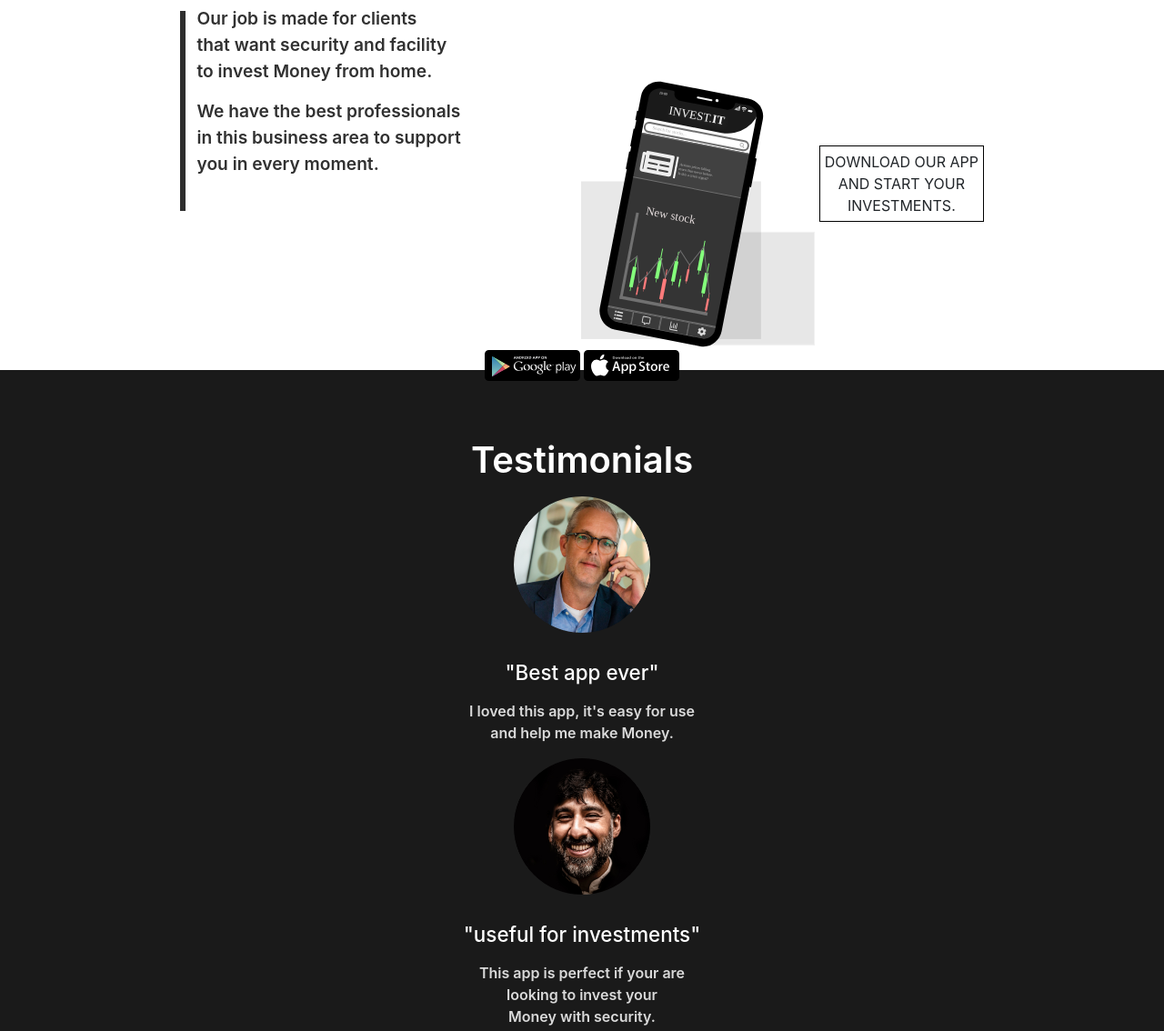
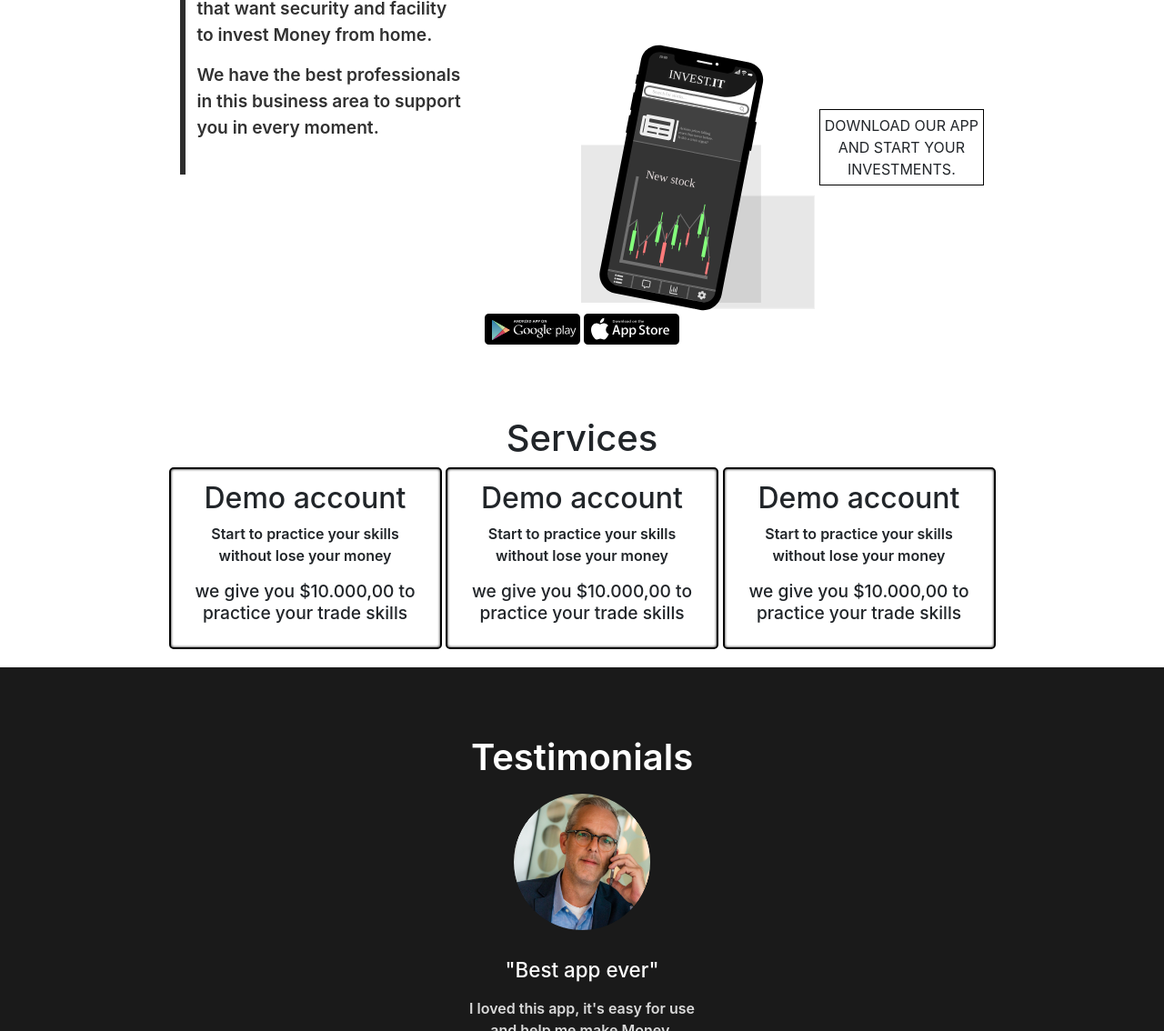
Before and after one commit to Matheuss1/InvestIT, a plain HTML site: page InvestIT/index.html in a window 1280 px wide. Shown: the part 953-2087 px from the top of the page at 91% size. Drawn offline with nearby package versions, Linux system fonts and the light colour scheme.

Commit message:
Add files via upload
Some bug fixes and implementation of services section.

```diff
--- a/InvestIT/index.html
+++ b/InvestIT/index.html
@@ -21,7 +21,7 @@
         <div class="collapse navbar-collapse" id="menu">
             <ul class="navbar-nav ml-auto text-center" data-toggle="collapse">
                 <li class="nav-item active" data-toggle="collapse"data-target=".navbar-collapse.show"><a href="#about" class="nav-link">about</a></li>
-                <li class="nav-item active" data-toggle="collapse"data-target=".navbar-collapse.show"><a href="#about" class="nav-link">services</a></li>
+                <li class="nav-item active" data-toggle="collapse"data-target=".navbar-collapse.show"><a href="#services" class="nav-link">services</a></li>
                 <li class="nav-item active" data-toggle="collapse"data-target=".navbar-collapse.show"><a href="#testimonials" class="nav-link">testimonials</a></li>
                 <li class="nav-item active" data-toggle="collapse"data-target=".navbar-collapse.show"><a href="#contact" class="nav-link">contact</a></li>
             </ul>
@@ -35,7 +35,7 @@
         <div class="apresentation">
             <div class="vertical-line"></div>
             <div class="initial-text">
-                <p class="medium">- Market Stocks <br>
+                <p class="medium">- Market stocks <br>
                     - News feed <br>
                     - Professional tips<br></p>
                 <p class="semibold">An easy way <br>
@@ -75,7 +75,34 @@
 
     <!-- Start Services -->
     <div id="services">
+        <div class="boxes">
 
+            <h1>Services</h1>
+            <div class="box1">
+                <h2>Demo account</h2>
+                <p class="semibold">Start to practice your skills <br>
+                without lose your money
+                </p>
+                <h4 class="medium">
+                    we give you $10.000,00 to practice your trade skills</h4>
+            </div>
+            <div class="box2">
+                <h2>Demo account</h2>
+                <p class="semibold">Start to practice your skills <br>
+                without lose your money
+                </p>
+                <h4 class="medium">
+                    we give you $10.000,00 to practice your trade skills</h4>
+            </div>
+            <div class="box3">
+                <h2>Demo account</h2>
+                <p class="semibold">Start to practice your skills <br>
+                without lose your money
+                </p>
+                <h4 class="medium">
+                    we give you $10.000,00 to practice your trade skills</h4>
+            </div>
+        </div>
     </div>
     <!-- End Services -->
 
@@ -91,7 +118,7 @@
                     and help me make Money.</p>
                 <img src="imgs/aatik-tasneem-138230-unsplash.png">
                 <h1>"useful for investments"</h1>
-                <p class="semibold">This app is perfect if your are <br>
+                <p class="semibold ">This app is perfect if your are <br>
                      looking
                      to invest your<br>
                      Money with security.</p>
--- a/InvestIT/styles.css
+++ b/InvestIT/styles.css
@@ -42,7 +42,7 @@ html, body{
     margin-top: 4rem;
     color: #fff;
     background-color: #1A1A1A;
-    height: 100%;
+    height: 95%;
 }
 .apresentation{
     text-align: center;
@@ -115,10 +115,39 @@ html, body{
 }
 .stores{
     margin: auto;
-    padding-bottom: 2rem;
     cursor: pointer;
+    padding-bottom: 4rem;
 }
 
+/*Services*/
+.boxes h1::before{
+    content: "";
+    display: block;
+    height: 75px;
+    margin: -60px 0 0;
+}
+.boxes{
+    text-align: center;
+    margin: auto;
+}
+.boxes .box1, .box2, .box3{
+    display: inline-block;
+    border: solid 2px black;
+    border-radius: 5px;
+    box-shadow: inset 0 0 3px black;
+    width: 300px;
+    height: 200px;
+    margin-bottom: .5rem;
+}
+.boxes .box3{
+    margin-bottom: 4rem;
+}
+.boxes h2{
+    padding-top: 0.8rem;
+}
+.boxes h4{
+    font-size: 1.2rem;
+}
 /* Testimonials */
 .comments{
     text-align: center;
```
